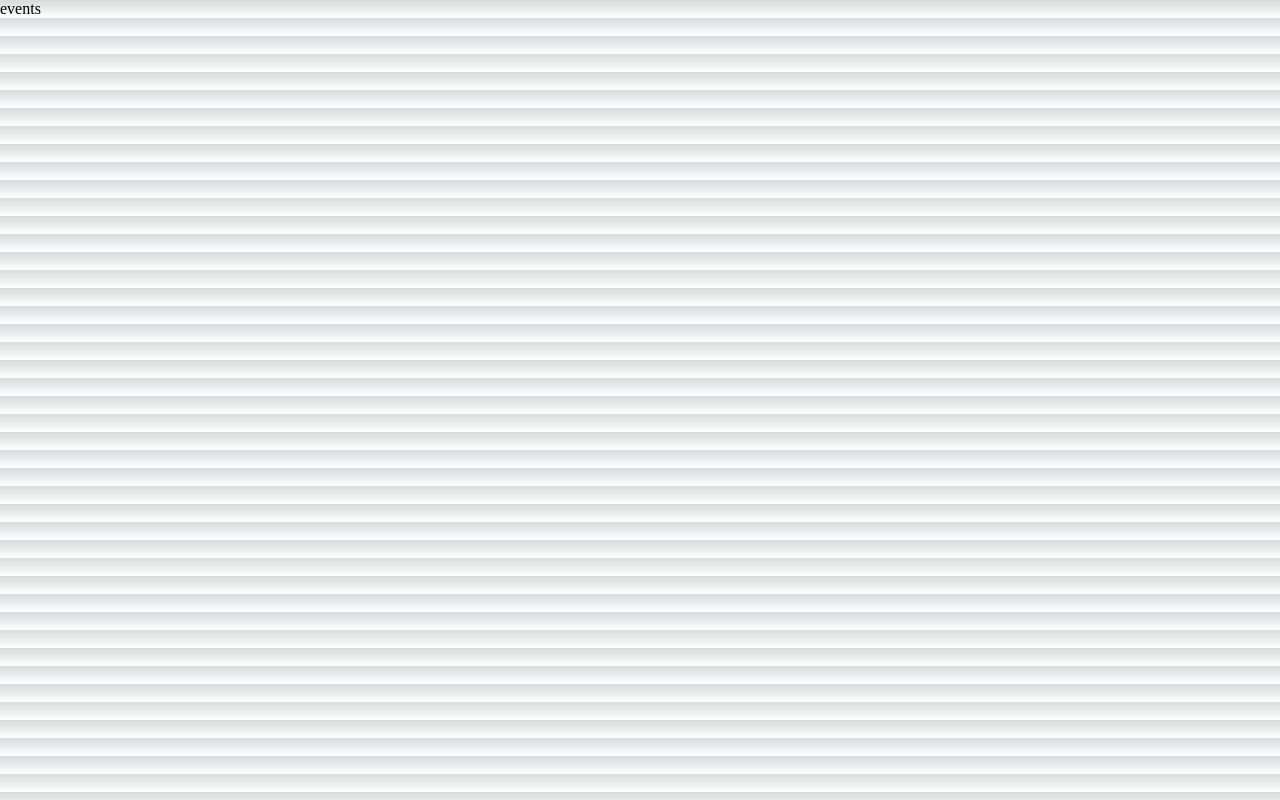
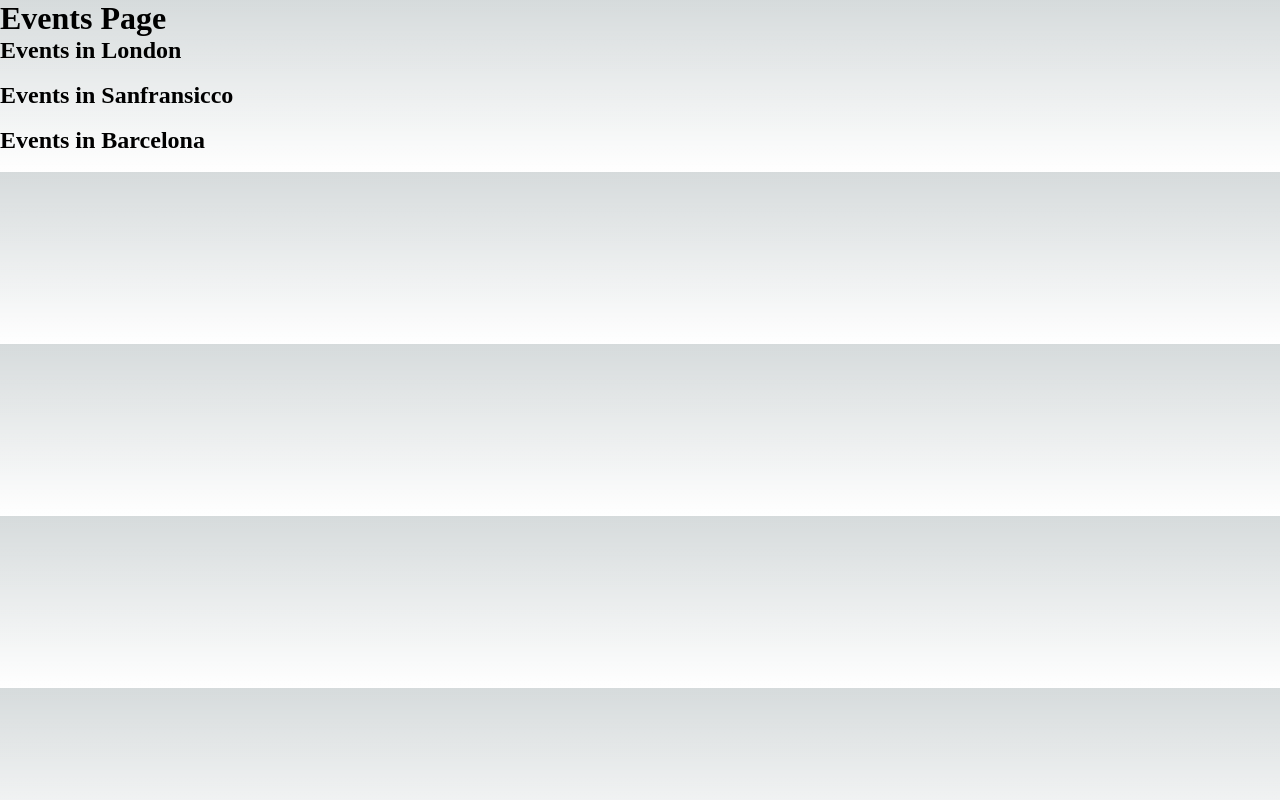
Before and after one commit to m-fadi/events_app, a Next.js app: page /events in a window 1280 px wide. Built offline with nearby package versions, Linux system fonts and the light colour scheme.

Commit message:
add events page

```diff
--- a/pages/events/index.js
+++ b/pages/events/index.js
@@ -1,7 +1,28 @@
 import React from "react";
 
 function events() {
-    return <div>events</div>;
+    return (
+        <div>
+            <h1> Events Page </h1>
+
+                <h2> Events in London</h2>
+
+                <a href="http://">
+                    <img />
+                </a>
+                <h2> Events in Sanfransicco</h2>
+
+                <a href="http://">
+                    <img />
+                </a>
+                <h2> Events in Barcelona</h2>
+
+                <a href="http://">
+                    <img />
+                </a>
+
+        </div>
+    );
 }
 
 export default events;
```
